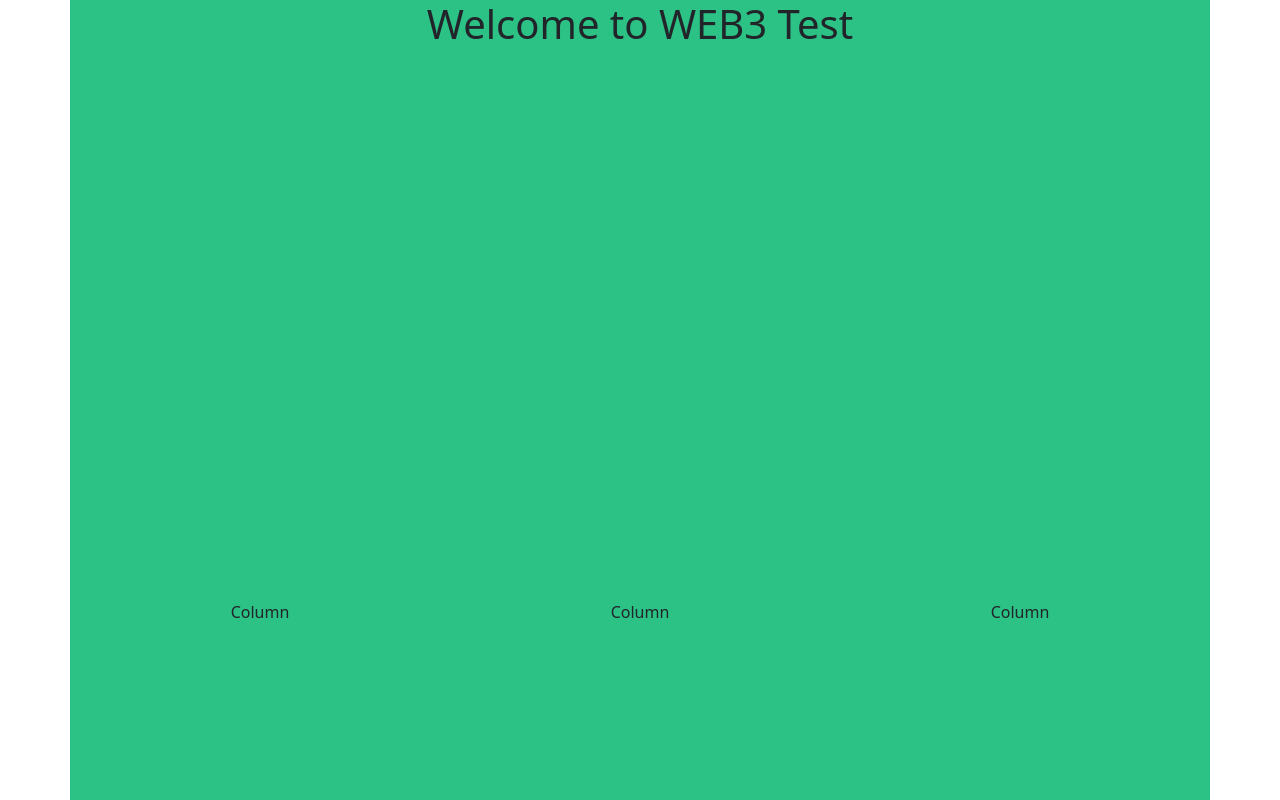
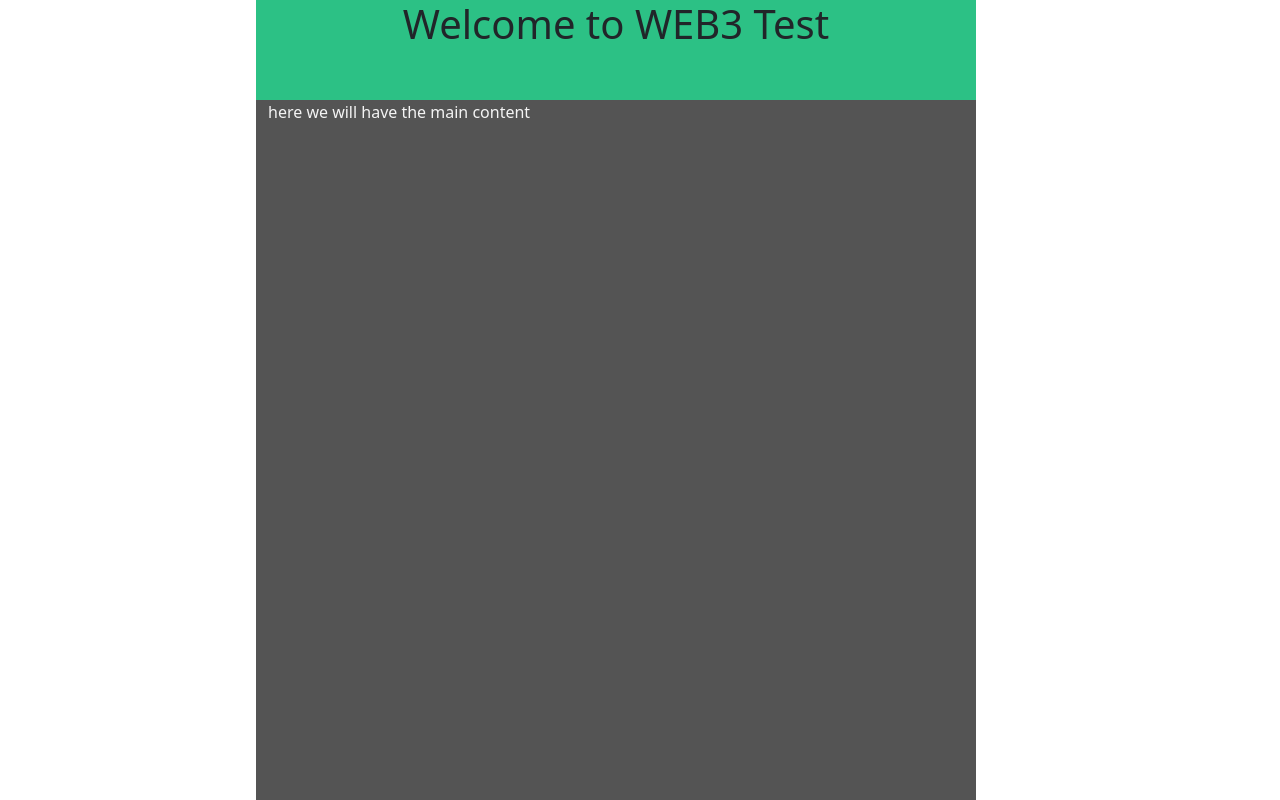
Before and after one commit to 3bo0d7/demo-repo2, a website: page source/index.html in a window 1280 px wide. Shown: the top 800 px of the page. Drawn offline with nearby package versions, Linux system fonts and the light colour scheme.

Commit message:
bootstrap/basic-template

```diff
--- a/source/index.html
+++ b/source/index.html
@@ -21,23 +21,34 @@
   <body>
 
     <div class="container">
-      <h1>Welcome to WEB3 Test </h1>
-    </div>
 
-    <div class="container text-center">
-      <div class="row">
-        <div class="col">
-          Column
+      <div class = "row">
+        <div class="col col-2 d-none d-md-block">
+          <!-- Left menu -->
         </div>
-        <div class="col">
-          Column
+
+        <div class="col col-8" >
+          <div class ="row header sticky-top">
+          <div class ="col">
+            <h1>Welcome to WEB3 Test </h1>
+
+          </div>
+          </div>
+
+          <div class ="row content">
+          <div class ="col">
+            <p> here we will have the main content </p>
+          </div>
+          </div>
+
         </div>
-        <div class="col">
-          Column
+
+        <div class="col col-2 d-none d-md-block">
+          <!-- context menu -->
         </div>
       </div>
+
     </div>
-
     <!-- Scripts -->
     <script type="text/javascript" src="/scripts/index.js"></script>
     <!-- Bootstrap JS Bundle with Popper -->
--- a/source/styles/master.css
+++ b/source/styles/master.css
@@ -2,20 +2,41 @@ body {
   font-size: 1em;
   margin: 0px ;
   padding: 0px;
+  width: 100%;
 }
 
 .container {
 
-  background-color: #2cc185;
   font-size: medium;
-  width: 700px;
+  width: 100%;
   margin: 0px auto ;
   min-height: 600px;
-
-
 }
 
 .container h1 {
   text-align: center;
 
 }
+
+.header {
+  background-color: #2cc185;
+min-height: 100px;
+}
+
+.col {
+  /*border: 1px dashed firebrick;*/
+  margin: 0px;
+  padding: 0px;
+}
+
+.row {
+  width: 100%;
+  margin: 0px;
+  padding: 0px;
+}
+
+.content {
+  background-color: #545454;
+  color: #f4f4f4;
+  min-height: 1600px;
+}
```
